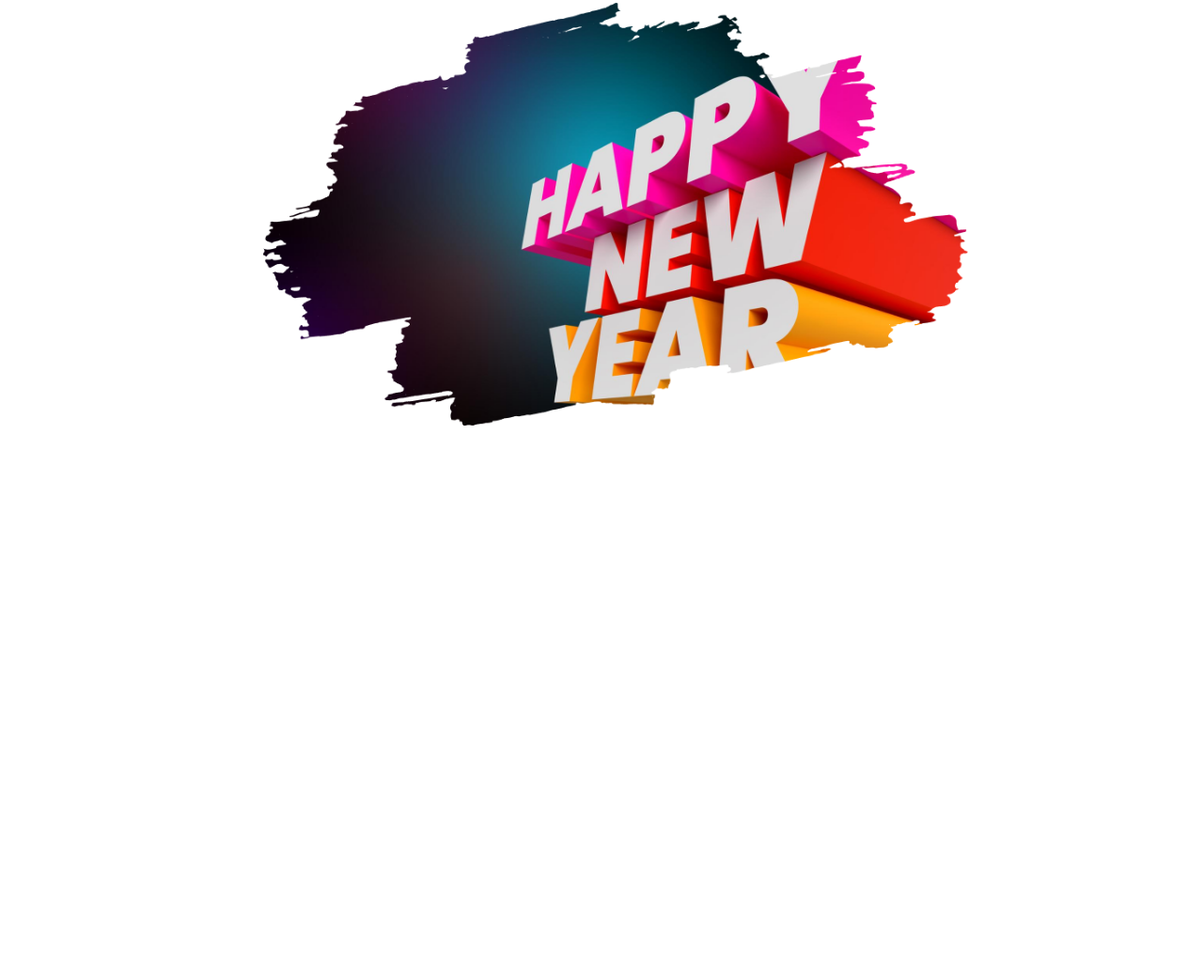
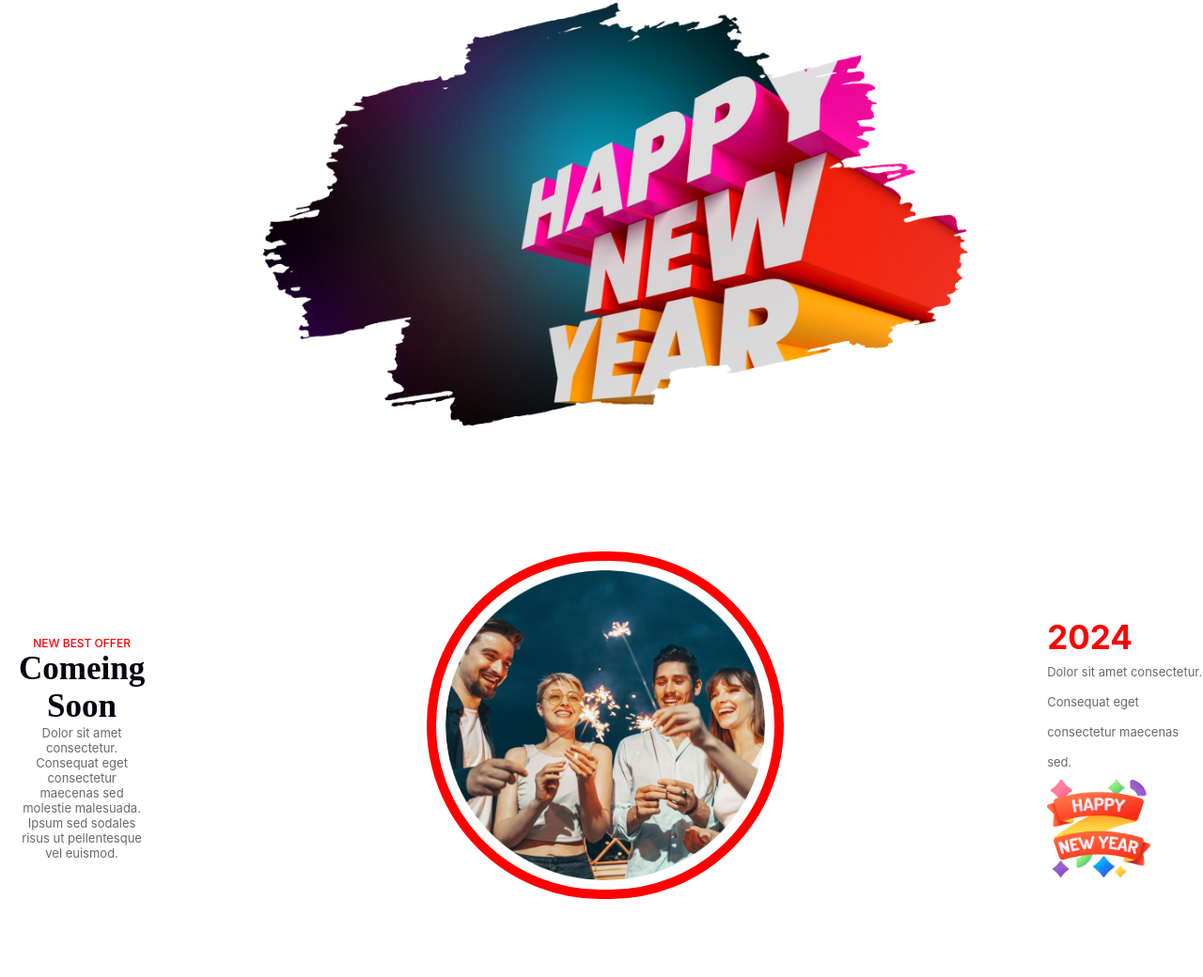
Before and after one commit to payalhossain776/copy-email, a plain HTML site: page index.html in a window 1280 px wide. Shown: the part 201-1241 px from the top of the page at 94% size. Before the commit the page ends 800 px from the top, so only its background shows below. Drawn offline with Linux system fonts and the light colour scheme.

Commit message:
comnig soon

```diff
--- a/index.html
+++ b/index.html
@@ -19,5 +19,29 @@
         </div>
     </div>
     </section>
+    <section class="cooming">
+        <div class="soon">
+            <div class="soon-text">
+                <h6>NEW BEST OFFER</h6>
+                <h3>Comeing Soon</h3>
+                <p>Dolor sit amet consectetur.
+                     Consequat eget consectetur maecenas sed molestie malesuada.
+                    Ipsum sed sodales risus ut pellentesque vel euismod.
+                 </p>
+            </div>
+            <div class="soon-img">
+                <img src="img/Ellipse 1.png" alt="">
+            </div>
+        </div>
+        <div class="greetings">
+            <div class="greeting-text">
+                <h4>2024</h4>
+                <p>Dolor sit amet consectetur. Consequat eget consectetur maecenas sed.</p>
+            </div>
+            <div class="greeting-img">
+                <img src="img/Group 96.png" alt="">
+            </div>
+        </div>
+    </section>
 </body>
 </html>
--- a/style.css
+++ b/style.css
@@ -36,3 +36,72 @@
     height: 450px;
     margin: 30px 280px;
 }
+/* 65% end */
+/* coming soon style */
+/* cooming,soon,soo-text,soon-img, greetings */
+.cooming{
+    max-width: 1320px;
+    height: 500px;
+    /* border: 5px solid yellowgreen; */
+    display:flex ;
+    margin: 30px auto;
+}
+.cooming .soon{
+    display: flex;
+    justify-content: center;
+    text-align: center;
+}
+.cooming .soon-text{
+     margin: 120px 0px;
+     padding: 20px;
+}
+.soon .soon-text h6{
+    color: #F00;
+    text-align: center;
+    font-family: Inter;
+    font-size: 12px;
+    font-weight: 500;
+}
+.soon .soon-text h3{
+    color: #070211;
+    font-family: Merriweather;
+    font-size: 35px;
+    font-weight: 900;
+}
+.soon .soon-text p{
+    color: rgba(7, 2, 17, 0.60);
+    font-family: Inter;
+    font-size: 13px;
+    font-weight: 400;
+}
+.soon .soon-img img{
+    width: 340px;
+    height: 330px;
+    border-radius: 463px;
+    border-spacing: 3px;
+    border: 10px solid #F00;
+    padding-block-start: 50px;
+    padding: 10px;
+    margin: 50px 280px;
+}
+.cooming .greetings{
+    margin: 120px 0px;
+}
+.greetings .greeting-text h4{
+    color: #F00;
+    font-family: Inter;
+    font-size: 35px;
+    font-weight: 700;
+}
+.greetings .greeting-text p{
+    color: rgba(7, 2, 17, 0.60);
+    font-family: Inter;
+    font-size: 13px;
+    font-weight: 400;
+    line-height: 32px;
+}
+.greetings .greeting-img img{
+    width: 110px;
+    height: 110px;
+}
+/* cooming soon style */
```
Also changed, not shown: img/Ellipse 1.png (added), img/Group 96.png (added).
